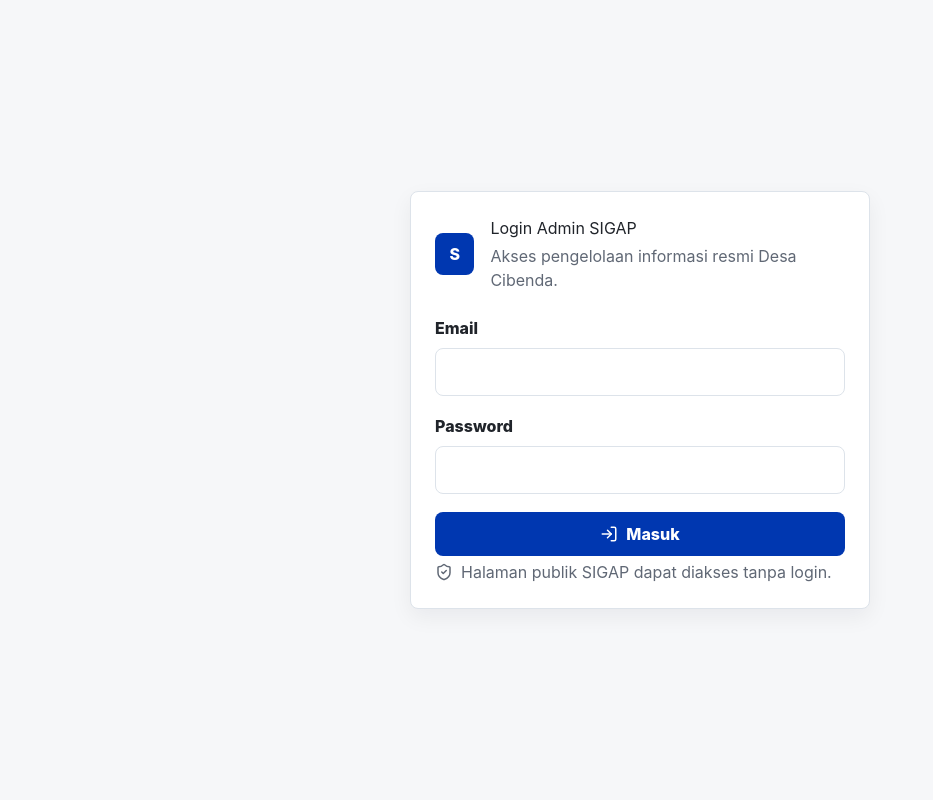
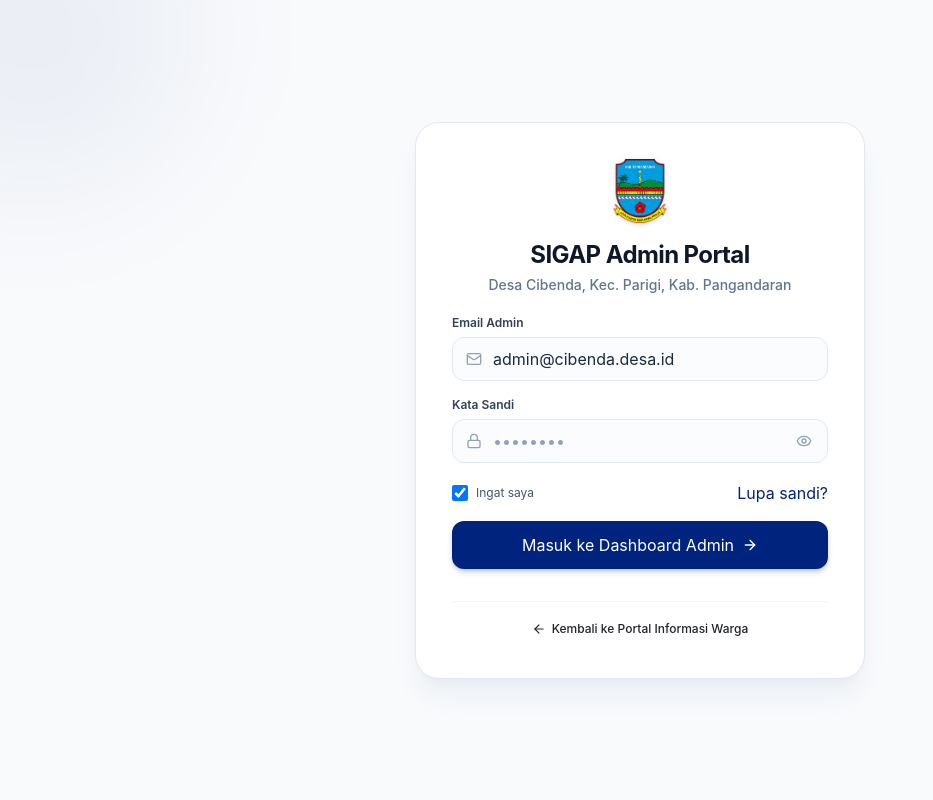
Before and after one commit to Vextronode/sigap_app, a React (Vite) app in the folder apps/frontend/: page /login in a window 1280 px wide. Shown: the whole page, without its empty margins (0-933 px from the left). Built offline with nearby package versions, Linux system fonts and the light colour scheme; no server answers.

Commit message:
feat(auth): implementasi portal login admin dengan rate limit warning

```diff
--- a/apps/frontend/src/pages/LoginPage.tsx
+++ b/apps/frontend/src/pages/LoginPage.tsx
@@ -1,24 +1,52 @@
+import { useEffect, useState } from "react";
+import { useForm } from "react-hook-form";
+import { Link, useNavigate } from "react-router-dom";
 import { zodResolver } from "@hookform/resolvers/zod";
-import { LogIn, ShieldCheck } from "lucide-react";
-import { useForm } from "react-hook-form";
-import { useNavigate } from "react-router-dom";
 import { z } from "zod";
-import { Button } from "../components/ui/Button";
-import { Card } from "../components/ui/Card";
-import { StateMessage } from "../components/ui/StateMessage";
+import {
+  ArrowLeft,
+  ArrowRight,
+  Eye,
+  EyeOff,
+  Loader2,
+  Lock,
+  Mail,
+  TriangleAlert,
+} from "lucide-react";
 import { useDocumentTitle } from "../hooks/useDocumentTitle";
 import { authService } from "../services/authService";
+import { useAuthStore } from "../stores/authStore";
 
+// skema validasi form login admin
 const loginSchema = z.object({
-  email: z.email("Email tidak valid."),
-  password: z.string().min(8, "Password minimal 8 karakter."),
+  email: z
+    .string()
+    .min(1, "Email administrator wajib diisi.")
+    .email("Format email tidak valid."),
+  password: z.string().min(1, "Kata sandi wajib diisi."),
 });
 
 type LoginForm = z.infer<typeof loginSchema>;
 
 export default function LoginPage() {
-  useDocumentTitle("Login Admin SIGAP");
+  useDocumentTitle("SIGAP Admin Portal - Desa Cibenda");
   const navigate = useNavigate();
+
+  // alihkan langsung jika pengguna sudah memiliki token aktif
+  useEffect(() => {
+    const token = localStorage.getItem("sigap_token");
+    if (token) {
+      navigate("/", { replace: true });
+    }
+  }, [navigate]);
+
+  // state visibilitas kata sandi dan proteksi keamanan
+  const [showPassword, setShowPassword] = useState(false);
+  const [rememberMe, setRememberMe] = useState(true);
+  const [remainingAttempts, setRemainingAttempts] = useState(5);
+  const [showSecurityWarning, setShowSecurityWarning] = useState(false);
+  const [securityMessage, setSecurityMessage] = useState("");
+
   const {
     register,
     handleSubmit,
@@ -27,56 +55,225 @@ export default function LoginPage() {
   } = useForm<LoginForm>({
     resolver: zodResolver(loginSchema),
     defaultValues: {
-      email: "",
+      email: "admin@cibenda.desa.id",
       password: "",
     },
   });
 
+  // penanganan aksi submit login
   const onSubmit = async (payload: LoginForm) => {
+    if (remainingAttempts <= 0) {
+      setShowSecurityWarning(true);
+      setSecurityMessage(
+        "Batas percobaan login telah habis (5x gagal). Akun Anda dikunci sementara selama 15 menit."
+      );
+      setError("root", {
+        message: "Akun terkunci sementara karena batas percobaan habis.",
+      });
+      return;
+    }
+
     try {
       const result = await authService.login(payload);
-      localStorage.setItem("sigap_token", result.token);
-      navigate("/");
+      useAuthStore.getState().login(result.token, result.user);
+
+      // simpan atau hapus preferensi email yang diingat
+      if (rememberMe) {
+        localStorage.setItem("sigap_remember_email", payload.email);
+      } else {
+        localStorage.removeItem("sigap_remember_email");
+      }
+
+      // alihkan dengan replace agar pengguna tidak bisa kembali ke halaman login via tombol back
+      navigate("/", { replace: true });
     } catch {
-      setError("root", {
-        message: "Login gagal. Periksa email dan password admin.",
-      });
+      const nextAttempts = Math.max(0, remainingAttempts - 1);
+      setRemainingAttempts(nextAttempts);
+      setShowSecurityWarning(true);
+
+      if (nextAttempts === 0) {
+        setSecurityMessage(
+          "Batas percobaan login telah habis (5x gagal). Akun Anda dikunci sementara selama 15 menit."
+        );
+        setError("root", {
+          message: "Akun Anda terkunci sementara. Silakan tunggu 15 menit.",
+        });
+      } else {
+        setSecurityMessage(
+          `Batas percobaan login tersisa: ${nextAttempts}. Akun akan dikunci jika gagal berturut-turut.`
+        );
+        setError("root", {
+          message: "Kredensial tidak valid. Periksa kembali email dan kata sandi.",
+        });
+      }
     }
   };
 
+
+  // penanganan klik lupa kata sandi
+  const handleForgotPassword = () => {
+    alert(
+      "Untuk mereset kata sandi akun admin atau operator, silakan hubungi Administrator Utama Desa Cibenda."
+    );
+  };
+
   return (
-    <main className="auth-page">
-      <Card className="auth-card">
-        <div className="auth-card__header">
-          <span className="brand-mark">S</span>
+    <main className="min-h-screen bg-[#F8FAFC] flex items-center justify-center p-4 sm:p-6 relative overflow-hidden">
+      {/* elemen latar dekoratif halus */}
+      <div
+        className="absolute -top-32 -left-32 w-80 h-80 rounded-full bg-[#00247D]/5 blur-3xl pointer-events-none"
+        aria-hidden="true"
+      />
+      <div
+        className="absolute -bottom-32 -right-32 w-80 h-80 rounded-full bg-[#00247D]/5 blur-3xl pointer-events-none"
+        aria-hidden="true"
+      />
+
+      {/* kartu autentikasi admin */}
+      <div className="w-full max-w-[450px] bg-white rounded-3xl border border-slate-200 shadow-xl shadow-slate-200/60 p-7 sm:p-9 relative z-10">
+        {/* logo lambang kabupaten pangandaran */}
+        <div className="text-center">
+          <img
+            src="/assets/image/lambang-kabupaten-pangandaran.webp"
+            alt="Lambang Kabupaten Pangandaran"
+            className="w-16 h-16 object-contain mx-auto drop-shadow-sm"
+          />
+          <h1 className="text-xl sm:text-2xl font-bold text-slate-900 mt-4 tracking-tight">
+            SIGAP Admin Portal
+          </h1>
+          <p className="text-xs sm:text-sm font-medium text-slate-500 mt-1">
+            Desa Cibenda, Kec. Parigi, Kab. Pangandaran
+          </p>
+        </div>
+
+        {/* banner peringatan keamanan rate limit hanya muncul saat terjadi kesalahan */}
+        {showSecurityWarning && (
+          <div className="mt-6 bg-red-50/90 border border-red-200 rounded-xl p-3.5 flex items-start gap-3 text-left">
+            <TriangleAlert className="w-4 h-4 sm:w-5 sm:h-5 text-red-600 shrink-0 mt-0.5" />
+            <div className="leading-tight">
+              <span className="block text-xs font-bold text-red-800">
+                Peringatan Keamanan
+              </span>
+              <span className="block text-[11px] sm:text-xs text-red-700/90 mt-0.5 leading-relaxed">
+                {securityMessage}
+              </span>
+            </div>
+          </div>
+        )}
+
+        {/* form input kredensial */}
+        <form
+          className="mt-5 space-y-4"
+          onSubmit={(event) => void handleSubmit(onSubmit)(event)}
+        >
+          {/* input email admin */}
           <div>
-            <h1>Login Admin SIGAP</h1>
-            <p>Akses pengelolaan informasi resmi Desa Cibenda.</p>
+            <label className="block text-xs font-semibold text-slate-700 mb-1.5">
+              Email Admin
+            </label>
+            <div className="relative flex items-center">
+              <Mail className="w-4 h-4 text-slate-400 absolute left-3.5 pointer-events-none" />
+              <input
+                type="email"
+                autoComplete="email"
+                placeholder="admin@cibenda.desa.id"
+                {...register("email")}
+                className="w-full h-11 pl-10 pr-3.5 rounded-xl border border-slate-200 bg-slate-50/60 text-sm text-slate-800 placeholder:text-slate-400 focus:outline-none focus:bg-white focus:border-[#00247D] focus:ring-2 focus:ring-[#00247D]/15 transition-all"
+              />
+            </div>
+            {errors.email?.message && (
+              <span className="block text-[11px] text-red-600 mt-1 font-medium">
+                {errors.email.message}
+              </span>
+            )}
           </div>
+
+          {/* input kata sandi */}
+          <div>
+            <label className="block text-xs font-semibold text-slate-700 mb-1.5">
+              Kata Sandi
+            </label>
+            <div className="relative flex items-center">
+              <Lock className="w-4 h-4 text-slate-400 absolute left-3.5 pointer-events-none" />
+              <input
+                type={showPassword ? "text" : "password"}
+                autoComplete="current-password"
+                placeholder="••••••••"
+                {...register("password")}
+                className="w-full h-11 pl-10 pr-10 rounded-xl border border-slate-200 bg-slate-50/60 text-sm text-slate-800 placeholder:text-slate-400 focus:outline-none focus:bg-white focus:border-[#00247D] focus:ring-2 focus:ring-[#00247D]/15 transition-all"
+              />
+              <button
+                type="button"
+                onClick={() => setShowPassword(!showPassword)}
+                className="absolute right-3 text-slate-400 hover:text-slate-600 focus:outline-none p-1"
+                aria-label={showPassword ? "Sembunyikan kata sandi" : "Tampilkan kata sandi"}
+              >
+                {showPassword ? (
+                  <EyeOff className="w-4 h-4" />
+                ) : (
+                  <Eye className="w-4 h-4" />
+                )}
+              </button>
+            </div>
+            {errors.password?.message && (
+              <span className="block text-[11px] text-red-600 mt-1 font-medium">
+                {errors.password.message}
+              </span>
+            )}
+          </div>
+
+          {/* baris ingat saya dan lupa sandi */}
+          <div className="flex items-center justify-between pt-0.5">
+            <label className="flex items-center gap-2 cursor-pointer select-none">
+              <input
+                type="checkbox"
+                checked={rememberMe}
+                onChange={(e) => setRememberMe(e.target.checked)}
+                className="w-4 h-4 rounded border-slate-300 text-[#00247D] focus:ring-[#00247D] cursor-pointer"
+              />
+              <span className="text-xs text-slate-600">Ingat saya</span>
+            </label>
+
+            <button
+              type="button"
+              onClick={handleForgotPassword}
+              className="text-xs font-medium text-[#00247D] hover:underline focus:outline-none"
+            >
+              Lupa sandi?
+            </button>
+          </div>
+
+          {/* tombol submit masuk dashboard admin */}
+          <button
+            type="submit"
+            disabled={isSubmitting || remainingAttempts <= 0}
+            className="w-full h-11 sm:h-12 mt-2 rounded-xl bg-[#00247D] hover:bg-[#001c61] active:bg-[#00174f] text-white text-sm font-semibold flex items-center justify-center gap-2 shadow-md shadow-[#00247D]/20 transition-all duration-200 disabled:opacity-50 disabled:cursor-not-allowed cursor-pointer"
+          >
+            {isSubmitting ? (
+              <>
+                <Loader2 className="w-4 h-4 animate-spin" />
+                <span>Memeriksa...</span>
+              </>
+            ) : (
+              <>
+                <span>Masuk ke Dashboard Admin</span>
+                <ArrowRight className="w-4 h-4" />
+              </>
+            )}
+          </button>
+        </form>
+
+        {/* tautan kembali ke portal informasi warga */}
+        <div className="mt-8 pt-4 border-t border-slate-100 text-center">
+          <Link
+            to="/"
+            className="inline-flex items-center gap-1.5 text-xs font-medium text-slate-500 hover:text-[#00247D] transition-colors"
+          >
+            <ArrowLeft className="w-3.5 h-3.5" />
+            <span>Kembali ke Portal Informasi Warga</span>
+          </Link>
         </div>
-        {errors.root?.message && (
-          <StateMessage type="error" title="Tidak dapat masuk" message={errors.root.message} />
-        )}
-        <form className="form" onSubmit={(event) => void handleSubmit(onSubmit)(event)}>
-          <label>
-            Email
-            <input type="email" autoComplete="email" {...register("email")} />
-            {errors.email?.message && <span>{errors.email.message}</span>}
-          </label>
-          <label>
-            Password
-            <input type="password" autoComplete="current-password" {...register("password")} />
-            {errors.password?.message && <span>{errors.password.message}</span>}
-          </label>
-          <Button type="submit" disabled={isSubmitting} icon={<LogIn size={18} />}>
-            {isSubmitting ? "Memeriksa..." : "Masuk"}
-          </Button>
-        </form>
-        <p className="auth-card__note">
-          <ShieldCheck size={18} aria-hidden="true" />
-          Halaman publik SIGAP dapat diakses tanpa login.
-        </p>
-      </Card>
+      </div>
     </main>
   );
 }
```
